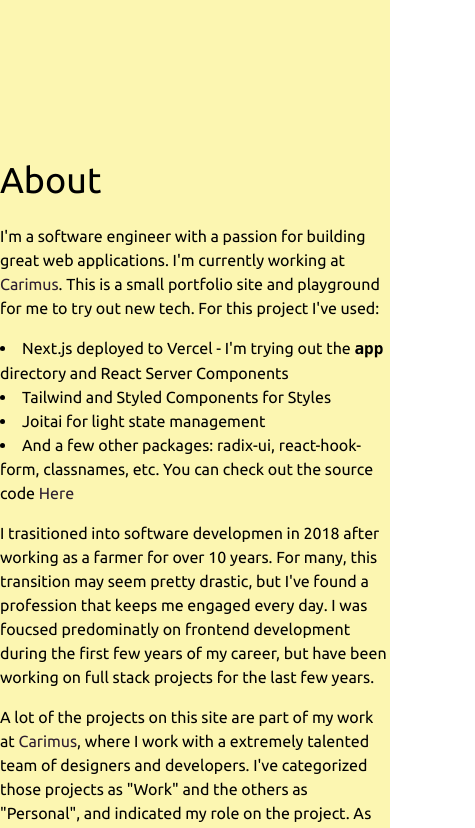
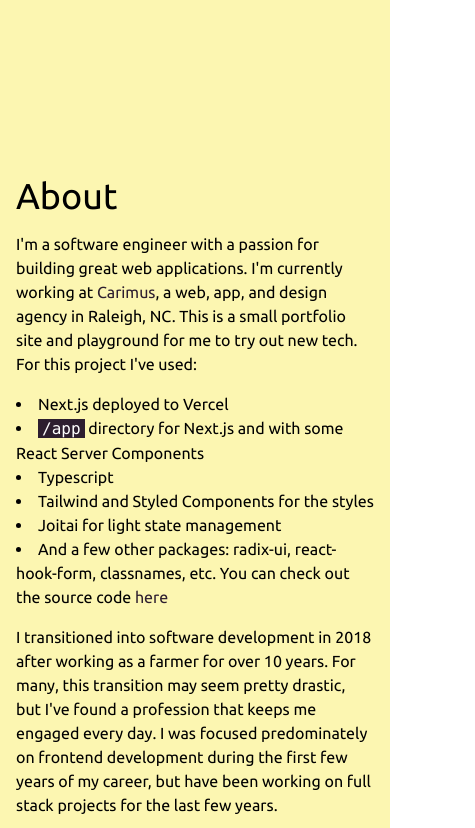
Before and after one commit to danieldayton33/portfolio, a Next.js app: page / in a window 390 px wide. Shown: the part 1156-1984 px from the top of the page, 475 px wide, since content can reach past the window. Built offline with nearby package versions, Linux system fonts and the light colour scheme.

Commit message:
last couple mobile styles

```diff
--- a/@components/About.tsx
+++ b/@components/About.tsx
@@ -21,7 +21,7 @@ const About: FunctionComponent = () => {
     return (
         <div className="flex flex-col py-24">
             <div>
-                <h2 className="text-4xl mb-6 font-ubuntuBold">About</h2>
+                <h2 className="text-4xl mb-4 font-ubuntuBold">About</h2>
                 <p className="mb-4">
                     I&apos;m a software engineer with a passion for building
                     great web applications. I&apos;m currently working at{' '}
@@ -33,16 +33,21 @@ const About: FunctionComponent = () => {
                     >
                         Carimus
                     </a>
-                    . This is a small portfolio site and playground for me to
-                    try out new tech. For this project I&apos;ve used:
+                    {', '} a web, app, and design agency in Raleigh, NC. This is
+                    a small portfolio site and playground for me to try out new
+                    tech. For this project I&apos;ve used:
                 </p>
                 <ul className="list-disc list-inside mb-4">
+                    <li>Next.js deployed to Vercel</li>
                     <li>
-                        Next.js deployed to Vercel - I&apos;m trying out the{' '}
-                        <span className="font-bold font-mono">app</span>{' '}
-                        directory and React Server Components
+                        <code className="font-mono bg-quinary text-white px-1">
+                            /app
+                        </code>{' '}
+                        directory for Next.js and with some React Server
+                        Components
                     </li>
-                    <li>Tailwind and Styled Components for Styles</li>
+                    <li>Typescript</li>
+                    <li>Tailwind and Styled Components for the styles</li>
                     <li>Joitai for light state management</li>
                     <li>
                         And a few other packages: radix-ui, react-hook-form,
@@ -53,18 +58,18 @@ const About: FunctionComponent = () => {
                             rel="noreferrer"
                             className="font-ubuntuBold text-quinary hover:text-primary"
                         >
-                            Here
+                            here
                         </a>{' '}
                     </li>
                 </ul>
                 <p className="mb-4">
-                    I trasitioned into software developmen in 2018 after working
-                    as a farmer for over 10 years. For many, this transition may
-                    seem pretty drastic, but I&apos;ve found a profession that
-                    keeps me engaged every day. I was foucsed predominatly on
-                    frontend development during the first few years of my
-                    career, but have been working on full stack projects for the
-                    last few years.
+                    I transitioned into software development in 2018 after
+                    working as a farmer for over 10 years. For many, this
+                    transition may seem pretty drastic, but I&apos;ve found a
+                    profession that keeps me engaged every day. I was focused
+                    predominately on frontend development during the first few
+                    years of my career, but have been working on full stack
+                    projects for the last few years.
                 </p>
                 <p>
                     A lot of the projects on this site are part of my work at{' '}
@@ -76,13 +81,14 @@ const About: FunctionComponent = () => {
                     >
                         Carimus
                     </a>
-                    , where I work with a extremely talented team of designers
-                    and developers. I&apos;ve categorized those projects as
-                    &quot;Work&quot; and the others as &quot;Personal&quot;, and
-                    indicated my role on the project. As part of my role
-                    I&apos;m a team lead and manage a team of 3 developers.
+                    , where I collaborate with a extremely talented team of
+                    designers and developers. I&apos;ve categorized those
+                    projects as &quot;Work&quot;,and indicated my role on the
+                    project, and the others as &quot;Personal&quot;. As part of
+                    my role I&apos;m an engineering manager over 3 developers
+                    and act as architect/lead on client projects.
                 </p>
-                <h2 className="text-4xl my-6 font-ubuntuBold">Skills</h2>
+                <h2 className="text-4xl my-4 font-ubuntuBold">Skills</h2>
                 <ul className="grid grid-cols-2 gap-x-6">
                     {technologies.map((tech, i) => (
                         <li key={`tech-${i}`}>
--- a/@components/Contact.tsx
+++ b/@components/Contact.tsx
@@ -96,7 +96,7 @@ const Contact: FunctionComponent = () => {
     };
     return (
         <div className="flex flex-col w-full relative">
-            <h3 className="text-3xl mt-12 font-ubuntuBold">Contact</h3>
+            <h3 className="text-3xl mt-12 mb-4 font-ubuntuBold">Contact</h3>
             {isLoading && (
                 <div className="absolute top-0 left-0 w-full h-full bg-white bg-opacity-50 flex justify-center items-center animate-pulse" />
             )}
--- a/@components/Projects.tsx
+++ b/@components/Projects.tsx
@@ -29,9 +29,9 @@ const Projects: FunctionComponent = () => {
 
     return (
         <div className="py-32">
-            <h2 className="text-4xl mb-6 font-ubuntuBold">Projects</h2>
-            <div className="grid grid-cols-10 gap-12">
-                <StyledFilters className="col-span-3 relative flex flex-col">
+            <h2 className="text-4xl mb-4 font-ubuntuBold">Projects</h2>
+            <div className="grid lg:grid-cols-10 gap-12">
+                <StyledFilters className="lg:col-span-2  relative flex flex-col">
                     <h3 className="font-ubuntuBold text-2xl mb-4">
                         Filter by:
                     </h3>
@@ -55,11 +55,11 @@ const Projects: FunctionComponent = () => {
                         );
                     })}
                 </StyledFilters>
-                <div className="col-span-7">
+                <div className="lg:col-span-8">
                     <div
                         className={classNames({
                             'grid grid-cols-1 h-full': true,
-                            'md:grid-cols-2  gap-12':
+                            'lg:grid-cols-2  gap-12':
                                 filteredProjects.length > 0,
                         })}
                     >
--- a/app/page.tsx
+++ b/app/page.tsx
@@ -7,15 +7,15 @@ import classNames from 'classnames';
 export default function Home() {
     return (
         <main>
-            <div className="bg-tertiary shadow-b-2xl">
+            <section className="bg-tertiary shadow-b-2xl px-4 lg:px-0">
                 <div className="container mx-auto">
                     <div className="grid grid-cols-1 md:grid-cols-2 gap-12">
                         <Header />
                         <About />
                     </div>
                 </div>
-            </div>
-            <section className="bg-secondary">
+            </section>
+            <section className="bg-secondary px-4 lg:px-0">
                 <div className="container mx-auto" id="projects">
                     <Projects />
                 </div>
```
